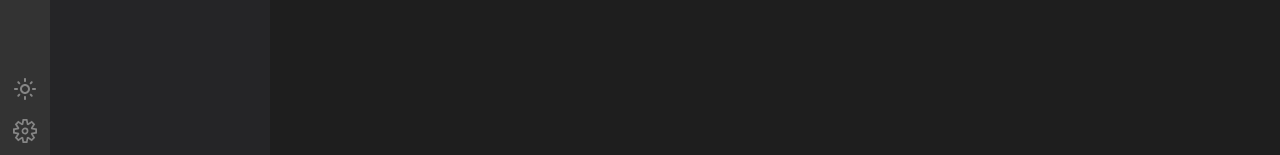
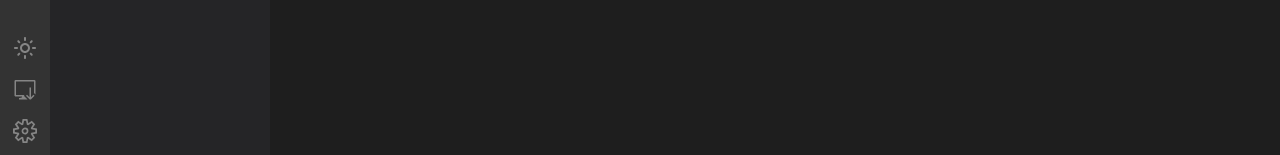
Before and after one commit to rakimsth/portfolio, a React (Vite) app: page / in a window 1280 px wide. Shown: the part 623-778 px from the top of the page. Built offline with nearby package versions, Linux system fonts and the light colour scheme.

Commit message:
adding cv download boilerplate

```diff
--- a/src/app/layout/App.tsx
+++ b/src/app/layout/App.tsx
@@ -76,6 +76,10 @@ export default function App() {
     localStorage.setItem('theme', darkMode ? 'light' : 'dark');
   }
 
+  const handleCVDownload = () => {
+    console.log('CV Download');
+  };
+
   useEffect(() => {
     const currentTheme = localStorage.getItem('theme');
     if (!currentTheme) setDarkMode(true);
@@ -133,6 +137,7 @@ export default function App() {
                 setExpanded={setExpanded}
                 expanded={expanded}
                 darkMode={darkMode}
+                handleCVDownload={handleCVDownload}
                 handleThemeChange={handleThemeChange}
               />
             </Grid>
--- a/src/app/layout/Sidebar.tsx
+++ b/src/app/layout/Sidebar.tsx
@@ -2,7 +2,12 @@ import React from 'react';
 import { Box, Link, Paper, Tooltip } from '@mui/material';
 import LightModeOutlinedIcon from '@mui/icons-material/LightModeOutlined';
 import DarkModeOutlinedIcon from '@mui/icons-material/DarkModeOutlined';
-import { VscFiles, VscHome, VscSettingsGear } from 'react-icons/vsc';
+import {
+  VscDesktopDownload,
+  VscFiles,
+  VscHome,
+  VscSettingsGear,
+} from 'react-icons/vsc';
 import { BiGitBranch } from 'react-icons/bi';
 import { Link as Travel } from 'react-router-dom';
 import Divider from '@mui/material/Divider';
@@ -13,6 +18,7 @@ interface Props {
   setExpanded: React.Dispatch<React.SetStateAction<boolean>>;
   darkMode: boolean;
   handleThemeChange: () => void;
+  handleCVDownload: () => void;
 }
 
 export default function Sidebar({
@@ -20,6 +26,7 @@ export default function Sidebar({
   setExpanded,
   darkMode,
   handleThemeChange,
+  handleCVDownload,
 }: Props) {
   return (
     <Box
@@ -186,6 +193,29 @@ export default function Sidebar({
             )}
           </Box>
         </Tooltip>
+
+        <Tooltip title="Download the CV" placement="right" arrow>
+          <Box
+            sx={{
+              flexGrow: 0,
+              fontSize: 24,
+              color: '#858585',
+              cursor: 'pointer',
+              '&:hover': {
+                color: 'white',
+              },
+              WebkitTapHighlightColor: 'rgba(0,0,0,0)',
+            }}
+            display="flex"
+            justifyContent="center"
+            onClick={handleCVDownload}
+          >
+            <Box mt={0.7}>
+              <VscDesktopDownload />
+            </Box>
+          </Box>
+        </Tooltip>
+
         <Box
           sx={{
             flexGrow: 0,
```
